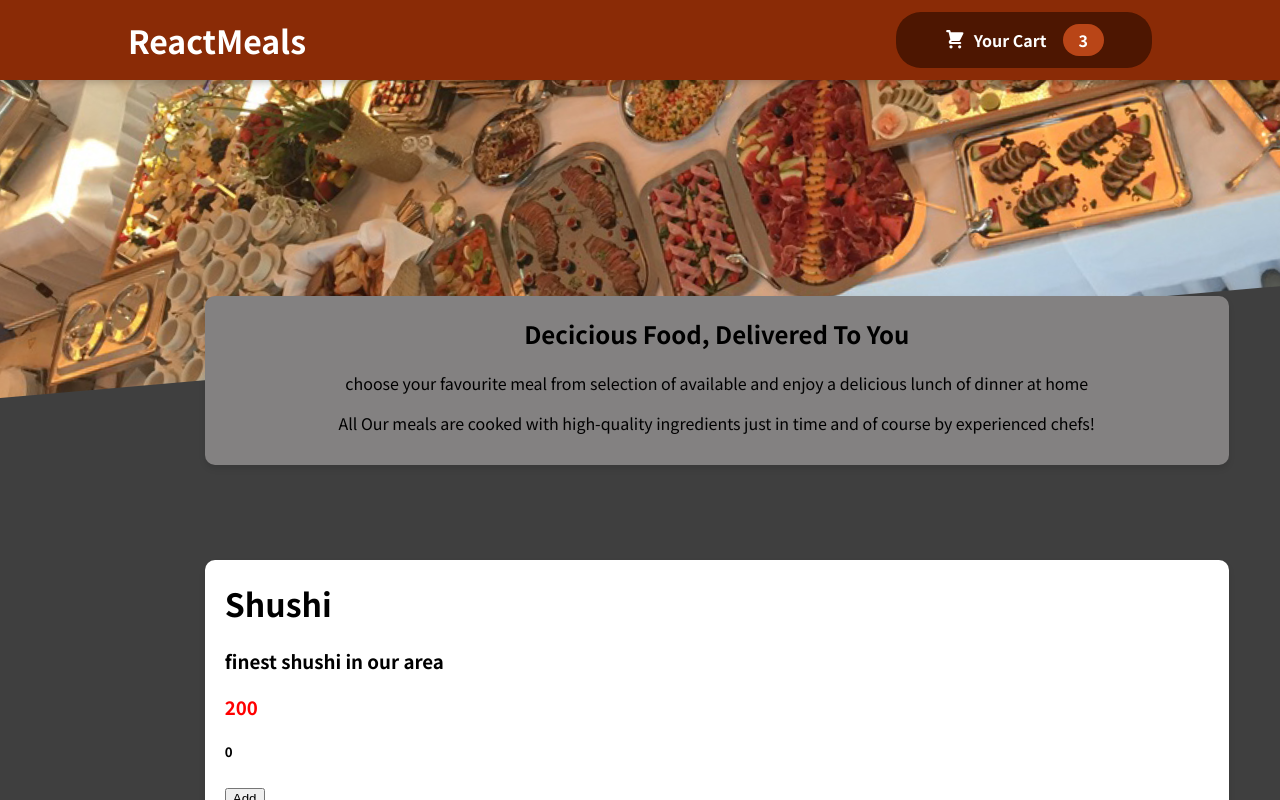
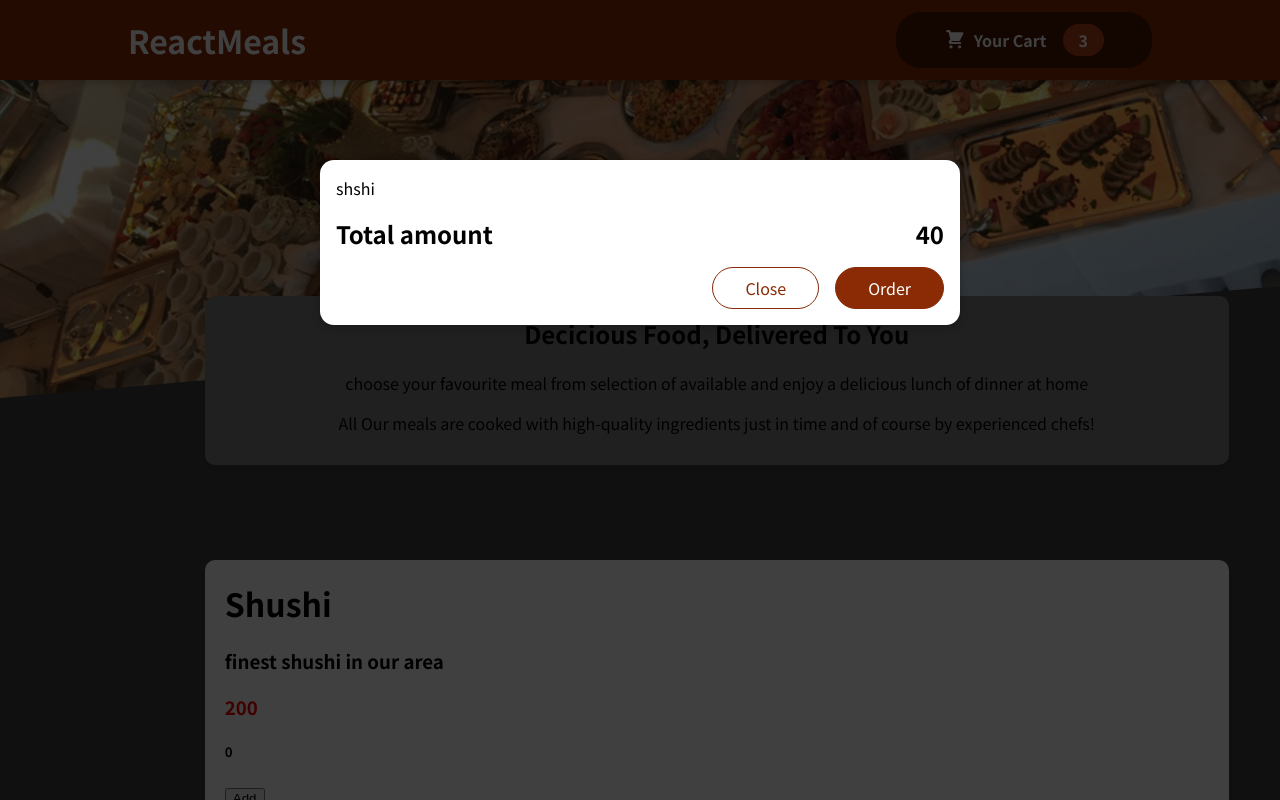
Before and after one commit to Shakyaalok/React_Resturant, a React (Create React App) app: page / in a window 1280 px wide. Shown: the top 800 px of the page. Built offline with nearby package versions, Linux system fonts and the light colour scheme.

Commit message:
Portals -implement cart using reactPortal

```diff
--- a/public/index.html
+++ b/public/index.html
@@ -1,14 +1,12 @@
 <!DOCTYPE html>
 <html lang="en">
-  <head>
+
+<head>
     <meta charset="utf-8" />
     <link rel="icon" href="%PUBLIC_URL%/favicon.ico" />
     <meta name="viewport" content="width=device-width, initial-scale=1" />
     <meta name="theme-color" content="#000000" />
-    <meta
-      name="description"
-      content="Web site created using create-react-app"
-    />
+    <meta name="description" content="Web site created using create-react-app" />
     <link rel="apple-touch-icon" href="%PUBLIC_URL%/logo192.png" />
     <!--
       manifest.json provides metadata used when your web app is installed on a
@@ -25,9 +23,11 @@
       Learn how to configure a non-root public URL by running `npm run build`.
     -->
     <title>React App</title>
-  </head>
-  <body>
+</head>
+
+<body>
     <noscript>You need to enable JavaScript to run this app.</noscript>
+    <div id="overlays"></div>
     <div id="root"></div>
     <!--
       This HTML file is a template.
@@ -39,5 +39,6 @@
       To begin the development, run `npm start` or `yarn start`.
       To create a production bundle, use `npm run build` or `yarn build`.
     -->
-  </body>
+</body>
+
 </html>
--- a/src/App.jsx
+++ b/src/App.jsx
@@ -1,11 +1,13 @@
 import Header from "./Components/Layout/Header";
 import Summary from "./Components/Layout/Summary";
 import FoodLists from './Components/Layout/FoodLists'
+import Cart from './Components/Cart/Cart'
 import { Fragment } from "react";
 
 function App() {
   return (
     <Fragment>
+      <Cart/>
       <Header/>
       <Summary/>
       <FoodLists/>
--- /dev/null
+++ b/src/Components/Cart/Cart.jsx
@@ -0,0 +1,24 @@
+import React from 'react'
+import classes from './Cart.module.css'
+import Modal from '../UI/Modal';
+
+const Cart = () => {
+    const cartItems = <ul className={classes['cart-items']}>{[{id:'c1',name:'shshi',amount:2,price:20}].map((itm)=><li>{itm.name}</li>)}</ul>;
+
+
+  return (
+    <Modal>
+      {cartItems}
+      <div className={classes.total}>
+        <span>Total amount</span>
+        <span>40</span>
+      </div>
+      <div className={classes.actions}>
+       <button className={classes['button--alt']}>Close</button>
+       <button className={classes.button}>Order</button>
+      </div>
+    </Modal>
+  )
+}
+
+export default Cart
--- /dev/null
+++ b/src/Components/Cart/Cart.module.css
@@ -0,0 +1,46 @@
+.cart-items {
+    list-style: none;
+    margin: 0;
+    padding: 0;
+    max-height: 20rem;
+    overflow: auto;
+}
+
+.total {
+    display: flex;
+    justify-content: space-between;
+    align-items: center;
+    font-weight: bold;
+    font-size: 1.5rem;
+    margin: 1rem 0;
+}
+
+.actions {
+    text-align: right;
+}
+
+.actions button {
+    font: inherit;
+    cursor: pointer;
+    background-color: transparent;
+    border: 1px solid #8a2b06;
+    padding: 0.5rem 2rem;
+    border-radius: 25px;
+    margin-left: 1rem;
+}
+
+.actions button:hover,
+.actions button:active {
+    background-color: #5a1a01;
+    border-color: #5a1a01;
+    color: white;
+}
+
+.actions .button--alt {
+    color: #8a2b06;
+}
+
+.actions .button {
+    background-color: #8a2b06;
+    color: white;
+}
--- /dev/null
+++ b/src/Components/UI/Modal.jsx
@@ -0,0 +1,29 @@
+import React,{Fragment} from 'react'
+import classes from './Modal.module.css'
+import  ReactDOM  from 'react-dom'
+
+
+const BackDrop = (props) =>{
+    return <div className={classes.backdrop} />
+}
+
+const ModalOverlay = (props) =>{
+    return (
+        <div className={classes.modal}>
+            <div className={classes.content}>{props.children}</div>
+        </div>
+    )
+}
+
+const PortalElement = document.getElementById('overlays')
+
+const Modal = (props) => {
+  return (
+    <Fragment>
+      {ReactDOM.createPortal(<BackDrop/>,PortalElement)}
+      {ReactDOM.createPortal(<ModalOverlay>{props.children}</ModalOverlay>,PortalElement)}
+    </Fragment>
+  )
+}
+
+export default Modal
--- /dev/null
+++ b/src/Components/UI/Modal.module.css
@@ -0,0 +1,40 @@
+.backdrop {
+    position: fixed;
+    top: 0;
+    left: 0;
+    width: 100%;
+    height: 100vh;
+    z-index: 20;
+    background-color: rgba(0, 0, 0, 0.75);
+}
+
+.modal {
+    position: fixed;
+    top: 20vh;
+    left: 5%;
+    width: 90%;
+    background-color: white;
+    padding: 1rem;
+    border-radius: 14px;
+    box-shadow: 0 2px 8px rgba(0, 0, 0, 0.25);
+    z-index: 30;
+    animation: slide-down 300ms ease-out forwards;
+}
+
+@media (min-width: 768px) {
+    .modal {
+        width: 40rem;
+        left: calc(50% - 20rem);
+    }
+}
+
+@keyframes slide-down {
+    from {
+        opacity: 0;
+        transform: translateY(-3rem);
+    }
+    to {
+        opacity: 1;
+        transform: translateY(0);
+    }
+}
```
